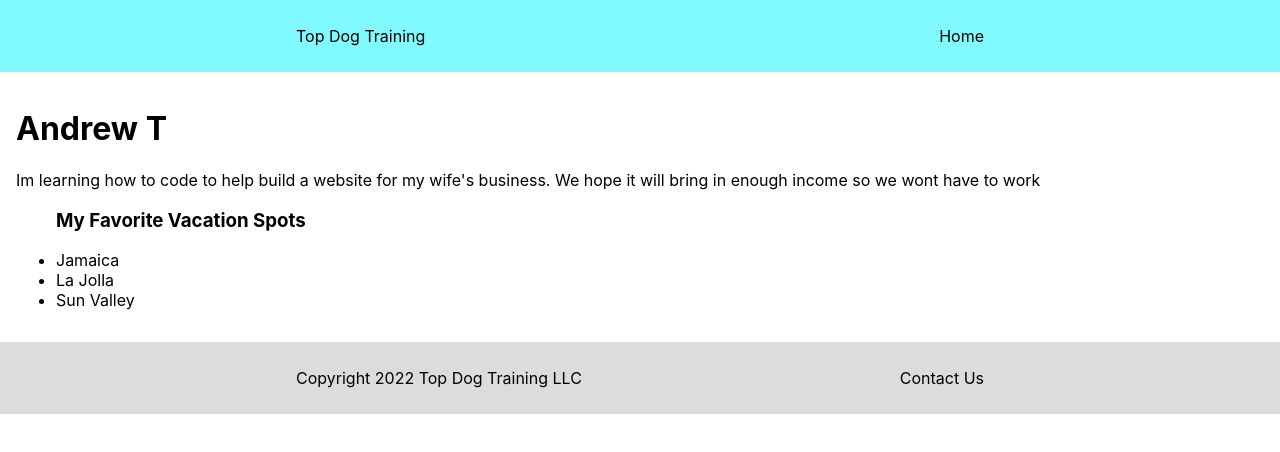
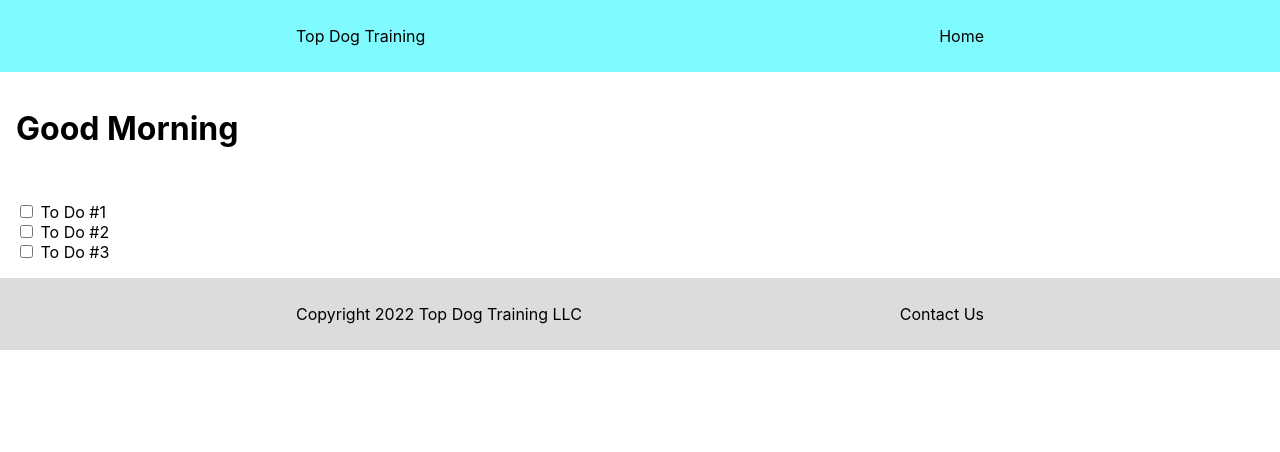
Before and after one commit to ajthraen/RCC, a React (Create React App) app in the folder my-app/: page / in a window 1280 px wide. Shown: the top 452 px of the page. Built offline with nearby package versions, Linux system fonts and the light colour scheme.

Commit message:
react CC2

```diff
--- a/my-app/public/index.html
+++ b/my-app/public/index.html
@@ -24,7 +24,7 @@
       work correctly both with client-side routing and a non-root public URL.
       Learn how to configure a non-root public URL by running `npm run build`.
     -->
-    <title>React App</title>
+    <title>Meme Generator</title>
   </head>
   <body>
     <noscript>You need to enable JavaScript to run this app.</noscript>
--- a/my-app/src/App.jsx
+++ b/my-app/src/App.jsx
@@ -1,7 +1,7 @@
 import './App.css';
 import Nav from './Components/Nav.jsx'
-// import UList from './Components/UList.jsx'
-import MyInfo from './Components/MyInfo.jsx'
+import UList from './Components/UList.jsx'
+import GoodMorning from './Components/GoodMorning.jsx'
 import Footer from './Components/Footer.jsx'
 
 
@@ -9,7 +9,8 @@ function App() {
   return (
     <div>
       <Nav />
-      <MyInfo />
+      <GoodMorning />
+      <UList />
       <Footer />
     </div>
   );
--- a/my-app/src/Components/Footer.jsx
+++ b/my-app/src/Components/Footer.jsx
@@ -2,6 +2,7 @@ import React from 'react';
 
 const Footer = () => {
     return (
+        <footer>
             <div className="container2">
                 <div className='navBar'>
                     <div className="flexBox1">
@@ -12,6 +13,7 @@ const Footer = () => {
                     </div>
                 </div>
             </div>
+        </footer>
     );
 }
 
--- /dev/null
+++ b/my-app/src/Components/GoodMorning.jsx
@@ -0,0 +1,12 @@
+import React from 'react';
+
+const GoodMorning = () => {
+    let timeOfDay = 'Morning'
+    return (
+        <div className='container1'>
+            <h1>Good {timeOfDay}</h1>
+        </div>
+    );
+}
+
+export default GoodMorning;
--- a/my-app/src/Components/MyInfo.jsx
+++ /dev/null
@@ -1,18 +0,0 @@
-import React from 'react';
-
-const MyInfo = () => {
-    return (
-        <div className="container1">
-            <h1>Andrew T</h1>
-            <p>Im learning how to code to help build a website for my wife's business. We hope it will bring in enough income so we wont have to work</p>
-            <ul>
-                <h3>My Favorite Vacation Spots</h3>
-                <li>Jamaica</li>
-                <li>La Jolla</li>
-                <li>Sun Valley</li>
-            </ul>
-        </div>
-    );
-}
-
-export default MyInfo;
--- a/my-app/src/Components/UList.jsx
+++ b/my-app/src/Components/UList.jsx
@@ -2,12 +2,11 @@ import React from 'react';
 
 const UList = () => {
     return (
-        <div>
-            <ul>
-                <li>Item 1</li>
-                <li>Item 2</li>
-                <li>Item 3</li>
-            </ul>
+        <div className='container1'>
+            <div><input type="checkbox" /> To Do #1 </div>
+            <div><input type="checkbox" /> To Do #2 </div>
+            <div><input type="checkbox" /> To Do #3 </div>
+
         </div>
     );
 }
```
Also changed, not shown: package.json (deleted, +0 -38 lines), 1 other file (tests, documents, lock files or other folders). Lines whose indentation alone changed are shown as unchanged.
